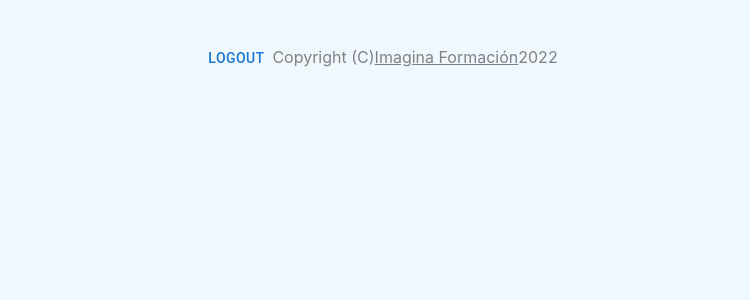
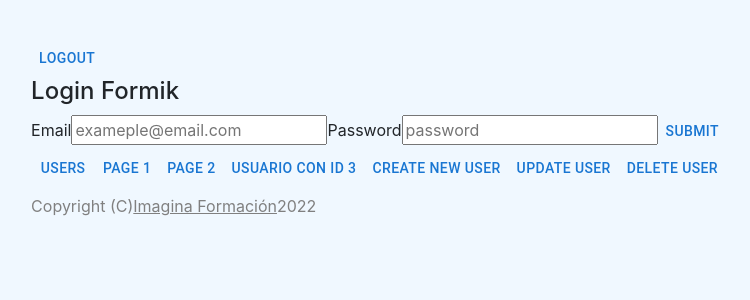
Before and after one commit to Maruan-Cardenas/open-bootcamp, a React (Create React App) app in the folder ReactJS/proyect-task/: page /dashboard in a window 1280 px wide. Shown: the top 300 px of the page, without its empty margins (261-1011 px from the left). Built offline with nearby package versions, Linux system fonts and the light colour scheme.

Commit message:
session 22

```diff
--- a/ReactJS/proyect-task/package.json
+++ b/ReactJS/proyect-task/package.json
@@ -10,7 +10,7 @@
     "@testing-library/jest-dom": "5.16.1",
     "@testing-library/react": "12.1.2",
     "@testing-library/user-event": "13.5.0",
-    "axios": "0.24.0",
+    "axios": "^0.24.0",
     "bootstrap": "5.1.3",
     "bootstrap-icons": "1.7.2",
     "clsx": "1.1.1",
--- /dev/null
+++ b/ReactJS/proyect-task/src/component/pure/AxiosCrudExample.jsx
@@ -0,0 +1,159 @@
+import React, { useState } from 'react';
+import { login, getAllUsers, getAllPagedUsers, getUsersByID, createUser, updateUserByID, deleteUserByID } from '../../services/config/axiosCrudService';
+import Button from '@mui/material/Button'
+import * as Yup from 'yup'
+import { Formik, Field, Form, ErrorMessage } from 'formik'
+
+const Axioscrudexample = () => {
+  const [users, setUsers] = useState([])
+  const [idUser, setIdUser] = useState([])
+  const [newUser, setNewUser] = useState([])
+
+  const authUser = (values) => {
+    login(values.email, values.password)
+      .then((response) => {
+        if (response.data.token) {
+          alert(JSON.stringify(response.data.token));
+          sessionStorage.setItem('token', response.data.token);
+        } else {
+          sessionStorage.removeItem('token')
+          throw new Error('Login failure')
+        }
+      })
+      .catch(err => {
+        alert(`Something went wrong: ${err}`)
+        sessionStorage.removeItem('token')
+      })
+      .finally(() => console.log('Login done'))
+  }
+
+  const loginSchema = Yup.object().shape({
+  email: Yup.string()
+    .email('The email format is invalid')
+    .required('Email is required'),
+  password: Yup.string()
+    .required('password is required')
+})
+
+  const initialCredentials = {
+      email: '',
+      password: ''
+  }
+
+  const obtainAllUsers = () => {
+    getAllUsers()
+      .then((res) => {
+        setUsers(res.data.data)
+      })
+  }
+
+  const obtainAllPagesUsers = (page) => {
+    getAllPagedUsers(page)
+      .then((res) => {
+        setUsers(res.data.data)
+        console.log(users)
+      })
+  }
+
+  const obtainUserByID = (id) => {
+    getUsersByID(id)
+      .then((res) => {
+        setIdUser(res.data.data)
+      })
+  }
+
+  const createNewUser = (name, job) => {
+    createUser(name, job)
+      .then((res) => {
+        if (res.status === 201) {
+          setNewUser(res.data)
+        } else throw new Error('Usert not create')
+      })
+
+  }
+
+  const updateUser = (id, name, job) => {
+  updateUserByID(id, name, job)
+    .then((res) => {
+      setIdUser(res.data)
+    })
+}
+
+  const deleteUser = (id) => {
+    deleteUserByID(id)
+      .then((res) => {
+        setIdUser(res.data)
+      })
+  }
+
+  return (
+    <div>
+      <h4>Login Formik</h4>
+      <Formik
+        // *** Initial values that the form will take
+        initialValues={initialCredentials}
+        // *** Yup Validation Schema
+        validationSchema={loginSchema}
+        // *** onSubmit event
+        onSubmit={async (values) => {
+          await new Promise((r) => setTimeout(r, 500))
+          authUser(values)
+        }}>
+        {/* We obtain props from Formik */}
+        {
+          ({values,
+            touched,
+            errors,
+            isSubmitting,
+            handleChange,
+            handleBlur}) => (
+              <Form>
+                <label htmlFor="email">Email</label>
+                <Field
+                  id="email"
+                  type="email"
+                  name="email"
+                  placeholder="exameple@email.com" />
+                {
+                  errors.email && touched.email && (
+                    <ErrorMessage name="email" component='div'/>
+                  )
+                }
+                <label htmlFor="password">Password</label>
+                <Field
+                  id="password"
+                  type="password"
+                  name="password"
+                  placeholder="password" />
+                {
+                  errors.password && touched.password && (
+                    <ErrorMessage name="password" component='div'/>
+                  )
+                }
+                  <Button type="submit">Submit</Button>
+                  {
+                    isSubmitting && <p>Login your credentials...</p>
+                  }
+              </Form>
+          )
+        }
+      </Formik>
+      <Button onClick={obtainAllUsers}>users</Button>
+      <Button onClick={()=> obtainAllPagesUsers(1)}>Page 1</Button>
+      <Button onClick={()=> obtainAllPagesUsers(2)}>Page 2</Button>
+      <Button onClick={()=> obtainUserByID(4)}>Usuario con ID 3</Button>
+      <Button onClick={()=> createNewUser('Marwan', 'Developer')}>Create New User</Button>
+      <Button onClick={()=> updateUser(3, 'Marwan', 'Developer')}>Update User</Button>
+      <Button onClick={()=> deleteUser(2)}>Delete user</Button>
+      <h3>{idUser.first_name}</h3>
+      <h3>{newUser.name}</h3>
+        {
+          users.map(res => (
+            <h3>{res.first_name}</h3>
+          ))
+        }
+    </div>
+  );
+}
+
+export default Axioscrudexample;
--- a/ReactJS/proyect-task/src/pages/dashboard/DashBoard.jsx
+++ b/ReactJS/proyect-task/src/pages/dashboard/DashBoard.jsx
@@ -8,6 +8,7 @@ import Button from '@mui/material/Button'
 
 //component import
 import Copyright from '../../component/pure/Copyright';
+import Axioscrudexample from '../../component/pure/AxiosCrudExample';
 
 const DashBoard = () => {
   const navigate = useNavigate()
@@ -17,6 +18,7 @@ const DashBoard = () => {
   return (
     <div>
       <Button onClick={logout}>Logout</Button>
+      <Axioscrudexample />
       <Copyright />
     </div>
   );
--- /dev/null
+++ b/ReactJS/proyect-task/src/services/config/axiosCrudService.js
@@ -0,0 +1,50 @@
+import axios from 'axios';
+
+export const login = (email, password) =>	 {
+   let body = {
+    email: email,
+    password: password
+   }
+   // Return the response with a Promise
+   return axios.post('https://reqres.in/api/login', body)
+}
+
+// TODO: obtain all users
+export const getAllUsers = () => {
+   return axios.get('https://reqres.in/api/users')
+}
+
+// TODO: obtain paged users
+export const getAllPagedUsers = (page) => {
+   return axios.get(`https://reqres.in/api/users?page=${page}`)
+}
+
+// TODO: obtain user by id
+export const getUsersByID = (id) => {
+   return axios.get(`https://reqres.in/api/users/${id}`)
+}
+
+// TODO: Create user
+export const createUser = (name, job) => {
+   let body = {
+    name: name,
+    job: job
+   }
+   // Return the response with a Promise
+   return axios.post('https://reqres.in/api/users', body)
+}
+
+// TODO: update user
+export const updateUserByID = (id, name, job) => {
+   let body = {
+    name: name,
+    job: job
+   }
+   // Return the response with a Promise
+   return axios.post(`v https://reqres.in/api/users/${id}`, body)
+}
+
+// TODO: delete user
+export const deleteUserByID = (id) => {
+   return axios.delete(`https://reqres.in/api/users/${id}`)
+}
```
Also changed, not shown: 1 other file (tests, documents, lock files or other folders).
